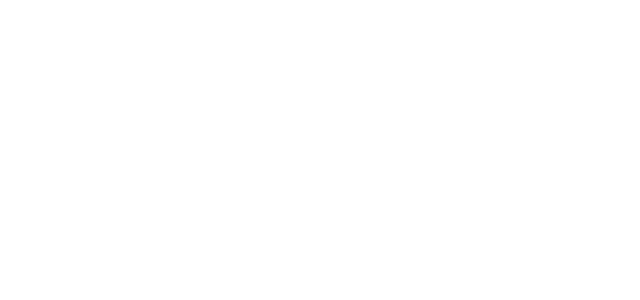
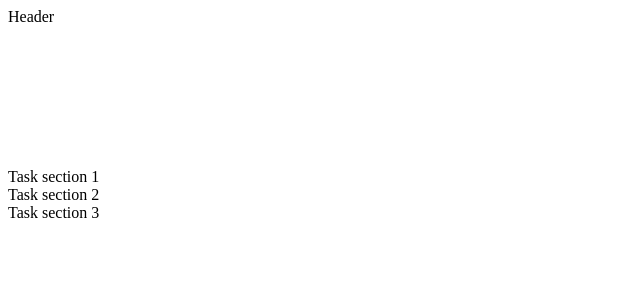
Before and after one commit to sandratraniaina/todo, a React (Vite) app: page / in a window 1280 px wide. Shown: the top 300 px of the page, without its empty margins (0-640 px from the left). Built offline with nearby package versions, Linux system fonts and the light colour scheme.

Commit message:
feat: Add content to the application to configure layout

```diff
--- a/src/components/App/App.css
+++ b/src/components/App/App.css
@@ -1,4 +1,4 @@
 .wrapper {
     display: grid;
-    grid-row: 40rem auto;
+    grid-template-rows: 10rem auto;
 }
--- a/src/components/App/App.jsx
+++ b/src/components/App/App.jsx
@@ -5,11 +5,11 @@
 const App = () => {
     return (
         <div className='wrapper'>
-            <header className='header'></header>
+            <header className='header'>Header</header>
             <main className='main'>
-                <section className='task-column'></section>
-                <section className='task-column'></section>
-                <section className='task-column'></section>
+                <section className='task-column'>Task section 1</section>
+                <section className='task-column'>Task section 2</section>
+                <section className='task-column'>Task section 3</section>
             </main>
         </div>
     )
```
